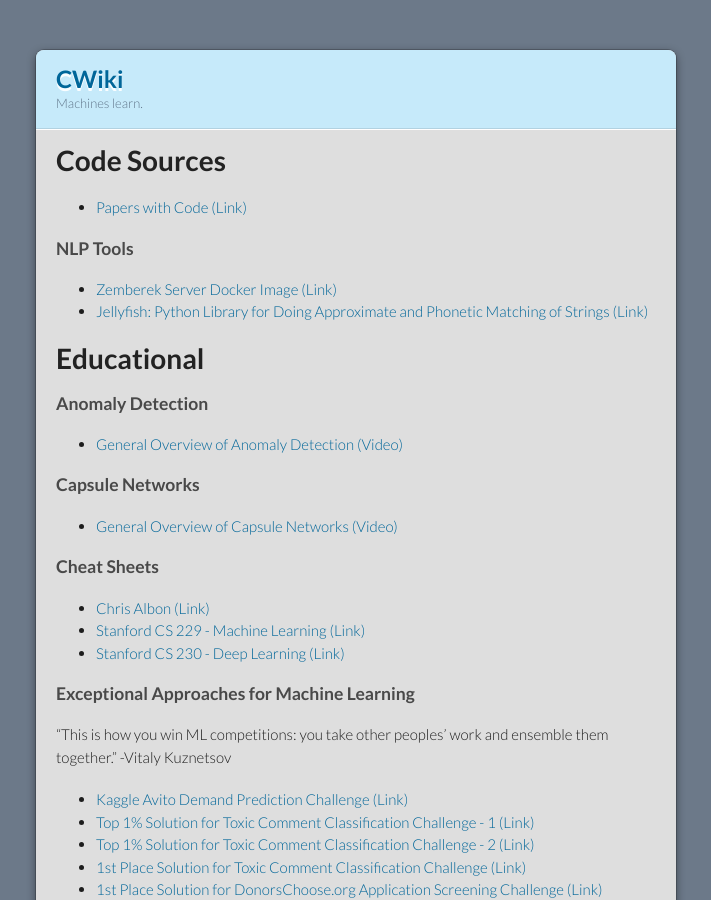
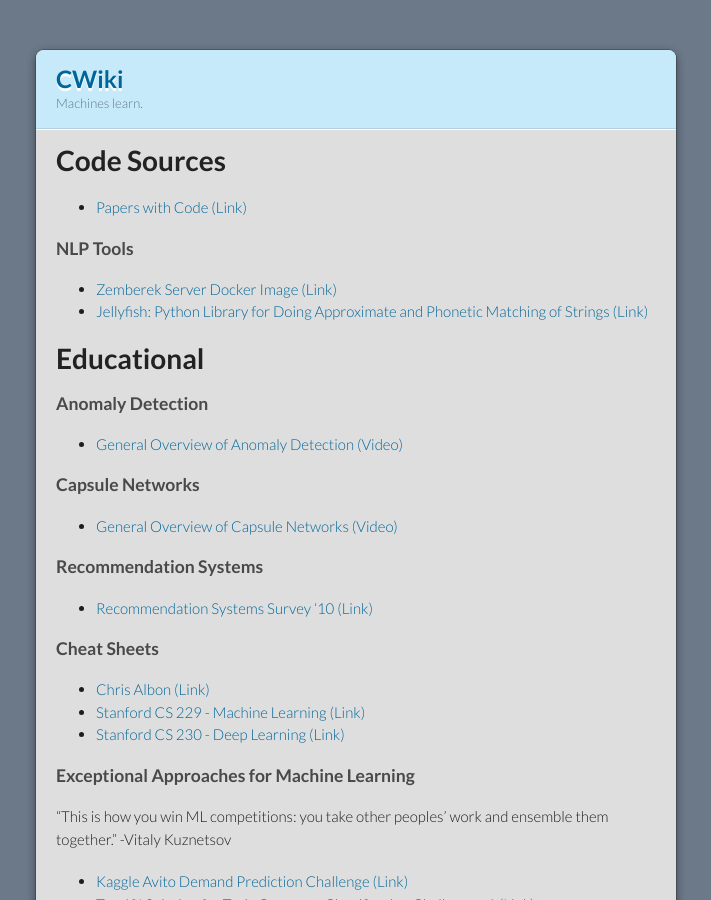
Before and after one commit to burakyldrm/pythoniancultist.github.io, a Jekyll site: the page built from index.md, in a window 1280 px wide and 900 px high. Shown: the whole window, without its empty margins (284-995 px from the left). Built offline with Jekyll 4.4.1, drawn with Linux system fonts in a browser that asks for light colours; our own code applies the rules of GitHub Pages for plain Markdown files.

Commit message:
recommendation survey

```diff
--- a/index.md
+++ b/index.md
@@ -15,6 +15,9 @@ layout: default
 
 ### Capsule Networks
 *   [General Overview of Capsule Networks (Video)](https://www.youtube.com/watch?v=pPN8d0E3900)
+
+### Recommendation Systems
+*   [Recommendation Systems Survey '10 (Link)](http://files.grouplens.org/papers/FnT%20CF%20Recsys%20Survey.pdf)
 
 ### Cheat Sheets
 *   [Chris Albon (Link)](https://chrisalbon.com/)
```
